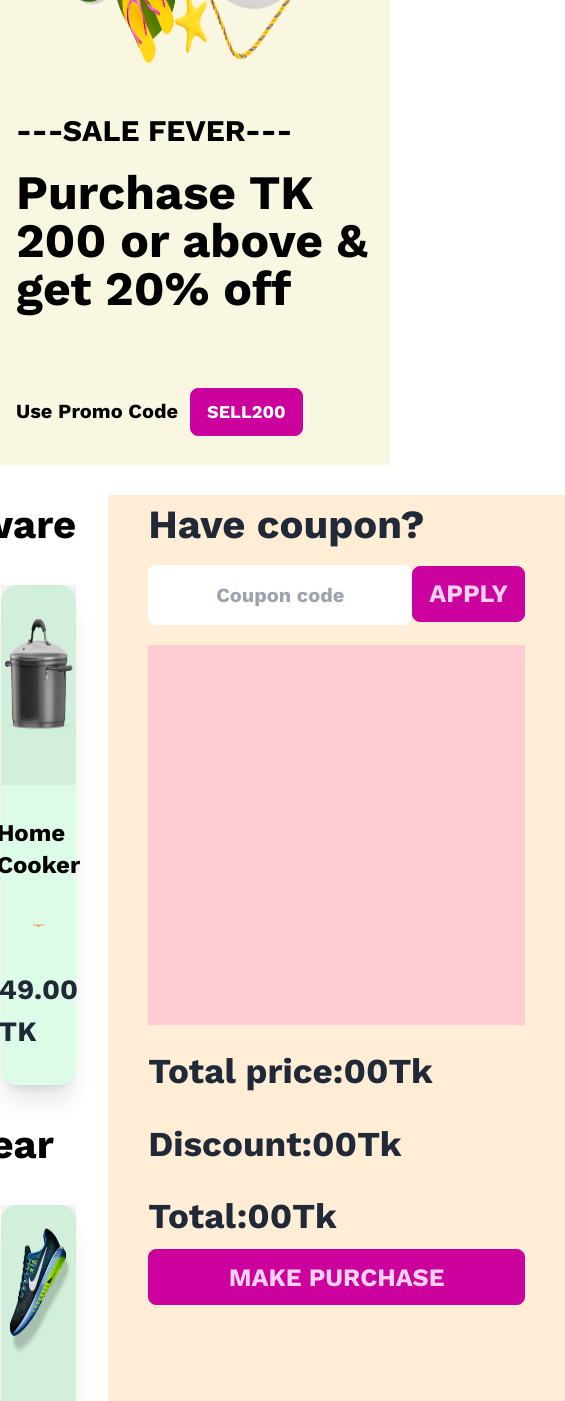
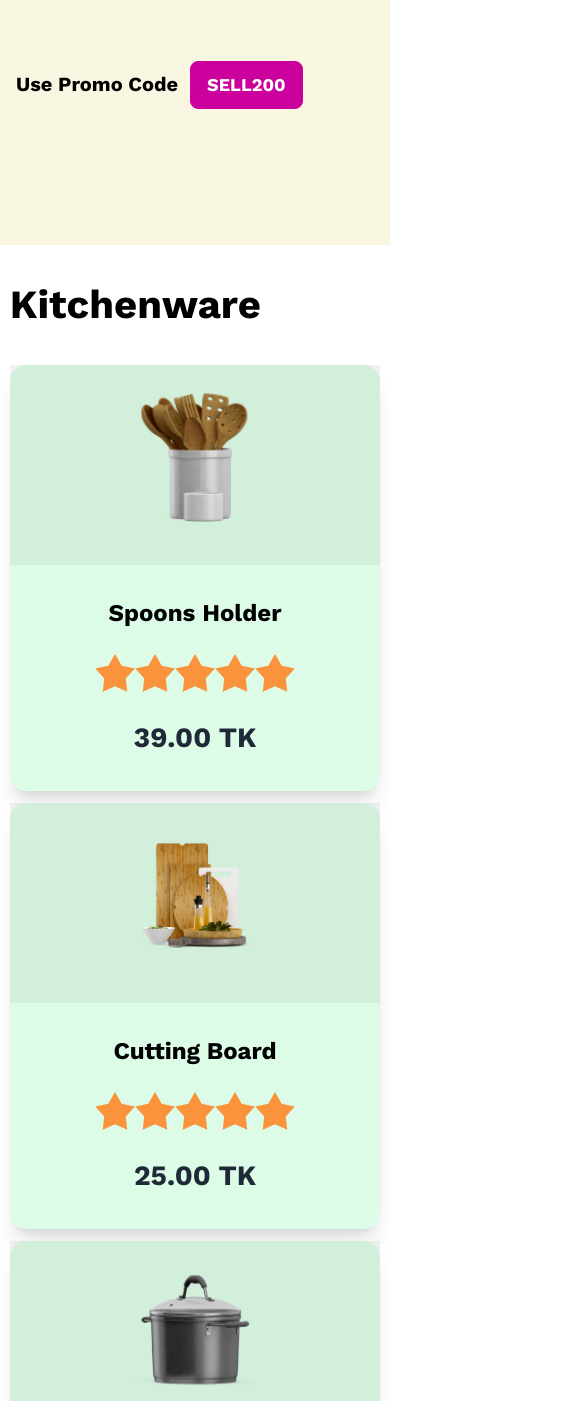
Before and after one commit to Sizan458/summer-sale-public, a plain HTML site: page index.html in a window 390 px wide. Shown: the part 599-2000 px from the top of the page, 565 px wide, since content can reach past the window. Drawn offline with nearby package versions, Linux system fonts and the light colour scheme.

Commit message:
responsive the banner section

```diff
--- a/index.html
+++ b/index.html
@@ -18,13 +18,13 @@
 <body>
     <!-- 1st section start -->
     <header>
-        <div class="hero min-h-screen bg-[#F9F6E2]">
+        <div class="hero min-h-screen bg-[#F9F6E2]  ">
             <div class="hero-content flex-col lg:flex-row-reverse ">
-              <img src="images/Summer 1.png" class="  h-[680px]  w-[680px] " />
+              <img src="images/Summer 1.png" class=" h-[330px]  lg:h-[680px]  lg:w-[680px] md:h-[500px] md:w-[500px]" />
               <div>
-                <p class="text-black text-3xl ">---SALE FEVER---</p>
-                <h1 class="text-5xl font-bold text-black mt-[20px]">Purchase TK 200 or above & get 20% off</h1>
-                <div class="flex mt-[60px] gap-3  ">
+                <p class="text-black  text-2xl text-center md:text-2xl lg:text-xl xl:text-3xl">---SALE FEVER---</p>
+                <h1 class="  text-2xl ml-[15px] md:text-4xl xl:text-5xl font-bold text-black mt-[20px] lg:text-2xl lg:text-center ">Purchase TK 200 or above & get <span class="text-[#E527B2]">20% off</span> </h1>
+                <div class="flex mt-[60px] gap-3 xl:ml-[150px] md:ml-[30%] lg:ml-[1px] ">
                     <p class="py-6  text-xl  text-black md:ml-[6px] ">Use Promo Code</p>
                     <div>
                         <button class="btn btn-active btn-secondary mt-[15px] text-white text-[18px]">SELL200</button></div>
@@ -34,11 +34,11 @@
           </div>
     </header>
      <!-- 1st section end -->
-   <section class="flex  aline-cnter justify-center mt-[30px] gap-8 ">
+   <section class="grid grid-cols-1 w-[95%] mx-auto justify-center mt-[30px] gap-3   md:grid-cols-2">
     <main >
         <h3 class="text-[40px] text-black mb-[30px]">Kitchenware</h3>
         <!-- 2nd section start -->
-     <section class="grid grid-cols-3  mt-[40px ] gap-3 " >
+     <section class="grid grid-cols-1  mt-[40px ] gap-3  md:grid-cols-2  lg:grid-cols-3" >
 
      <!--1st card  -->
      <div class="card  bg-green-100 shadow-xl " onclick="cards()">
@@ -92,7 +92,7 @@
              <input type="radio" name="rating-8" class="mask mask-star-2 bg-orange-400" />
              <input type="radio" name="rating-8" class="mask mask-star-2 bg-orange-400" />
            </div>
-           <div class="card-actions justify-center mt-4">
+           <div class="card-actions justify-center lg:mt-[50px]">
              <h3 class="text-[28px]">49.00 TK</h3>
            </div>
          </div>
@@ -101,7 +101,7 @@
      </section>
       <!-- 2nd section end -->
       <h3 class="text-[40px] text-black mt-[30px]">Sportswear</h3>
-      <section class="grid grid-cols-3 gap-3 mt-[30px]">
+      <section class="grid grid-cols-1  gap-3 mt-[30px] md:grid-cols-2 lg:grid-cols-3">
          <!-- 3rd section start -->
          <!--4th card  -->
       <div class="card  bg-green-100 shadow-xl" onclick="cards()">
@@ -141,7 +141,7 @@
            </div>
          </div>
        </div>
-       <!--3rd card  -->
+       <!--6th card  -->
       <div class="card  bg-green-100 shadow-xl" onclick="cards()">
         <div class="bg-[#1111110D] h-[200px]   ">
          <figure><img src="images/prod6.png" class="mt-[20px] mb-[8px] h-[140px] w-[120px]  " /></figure>
@@ -155,7 +155,7 @@
              <input type="radio" name="rating-8" class="mask mask-star-2 bg-orange-400" />
              <input type="radio" name="rating-8" class="mask mask-star-2 bg-orange-400" />
            </div>
-           <div class="card-actions justify-center mt-4">
+           <div class="card-actions justify-center lg:mt-[50px]">
              <h3 class="text-[28px]">159.00 TK</h3>
            </div>
          </div>
@@ -170,7 +170,7 @@
     <h class="text-[40px]">Have coupon?</h2>
     <div class="flex mt-1">
       <div>
-        <input class="h-[60px] w-[264px] text-center text-black text-[20px] outline-none rounded-lg" type="text" placeholder="Coupon code">
+        <input class="h-[60px] w-[110px] text-center text-black text-[20px] outline-none rounded-lg " type="text" placeholder="Coupon code">
       </div>
       <div>
         <button class=" btn btn-active btn-secondary text-[25px]  h-[56px]" type="button">Apply</button>
@@ -186,7 +186,7 @@
 
     </div>
     <div>
-        <button class=" btn btn-active btn-secondary text-[25px]  h-[56px] w-full mt-15px " type="button">Make Purchase</button>
+        <button class=" btn btn-active btn-secondary text-[25px]  h-[56px] w-full mt-15px  mb-4" type="button">Make Purchase</button>
     </div>
  </div>
 </footer>
```
